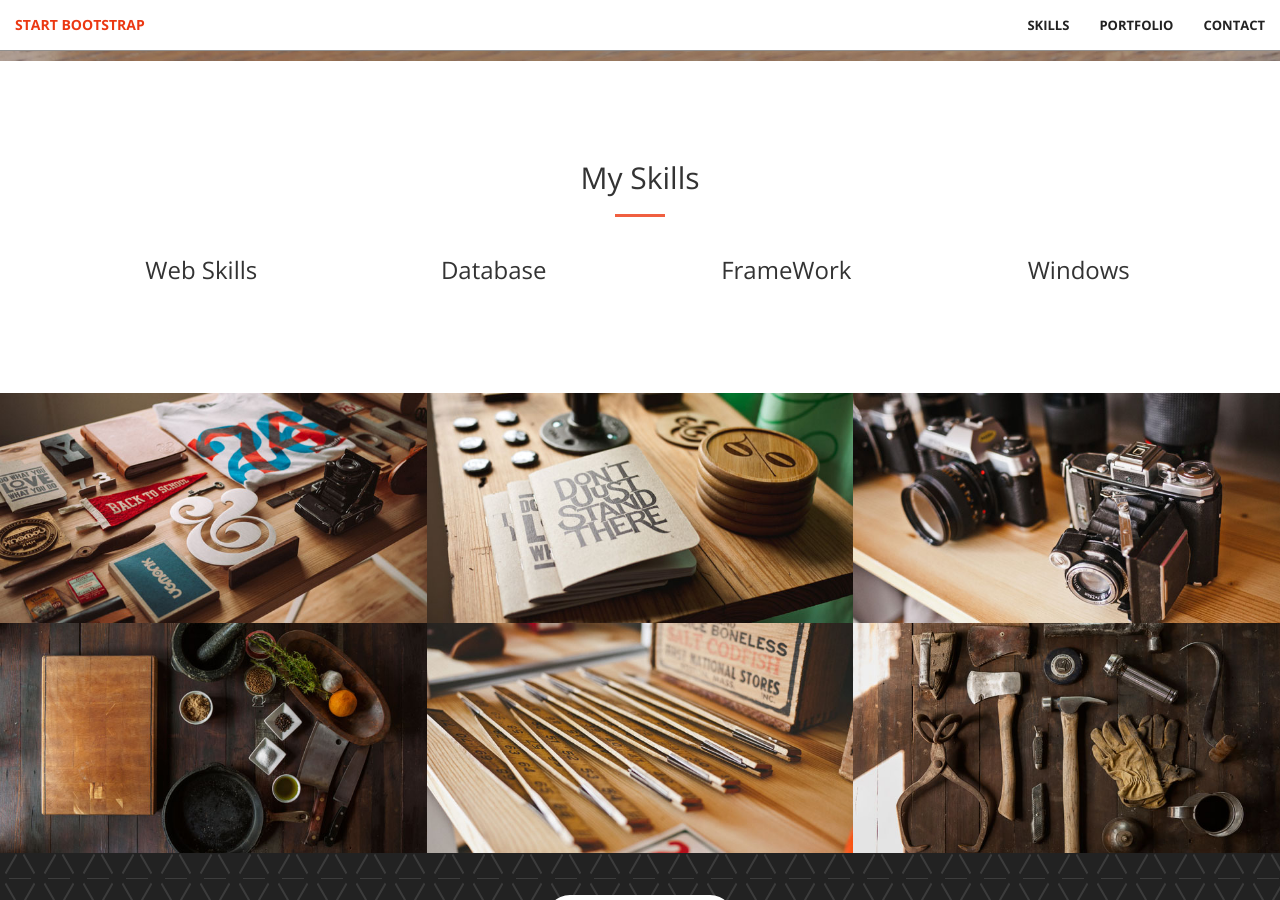
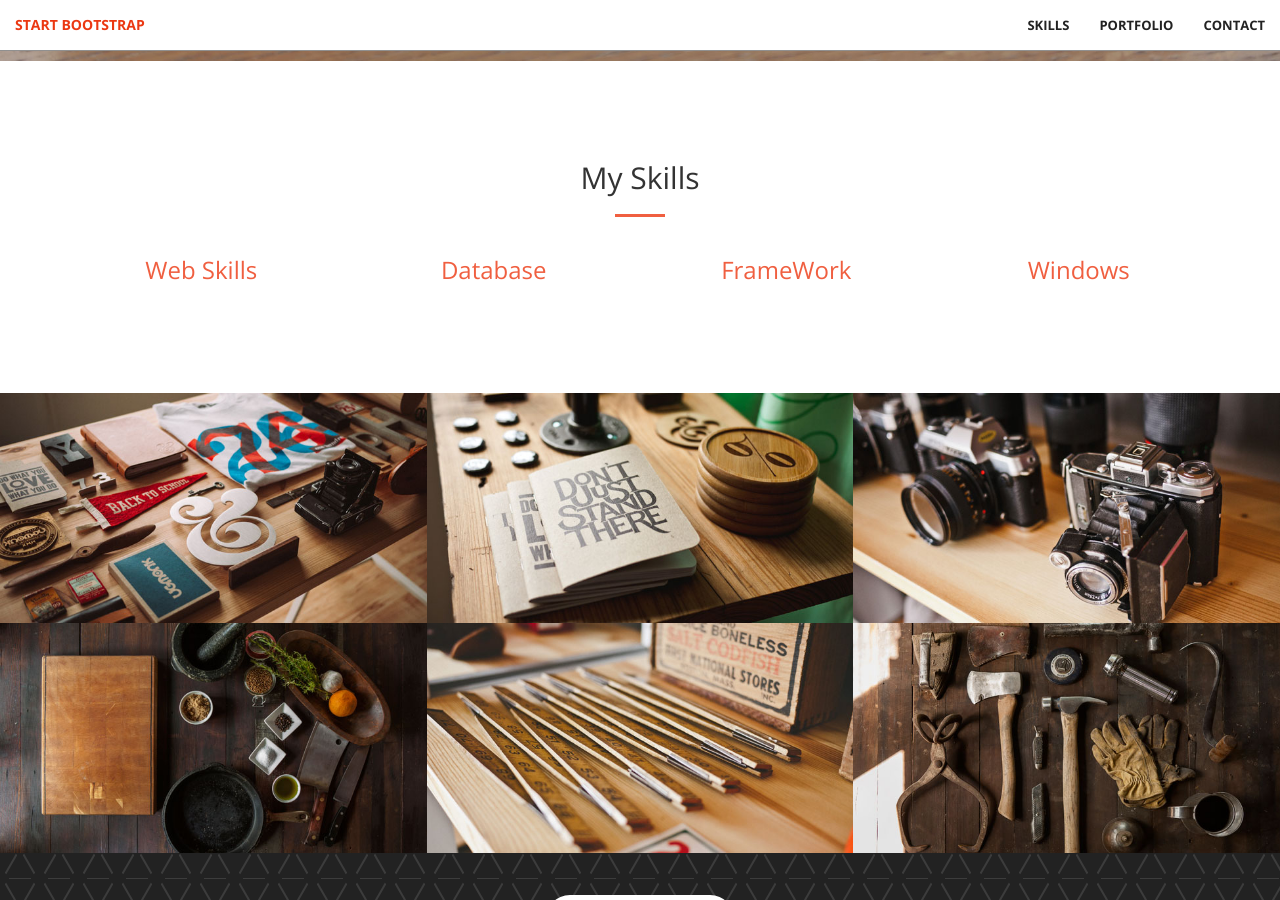
Before and after one commit to OhGyeongtaek/ohgyeongtaek.github.io, a Jekyll site: the page built from index.html, in a window 1280 px wide and 900 px high, scrolled down 839 px. Built offline with Jekyll 4.4.1, drawn with Linux system fonts in a browser that asks for light colours.

Commit message:
update skills page css

```diff
--- a/css/main_page.css
+++ b/css/main_page.css
@@ -3,3 +3,7 @@
     background : url('/img/patten1.png');
 }
 aside{ padding:0; }
+
+.service-box h3{
+    color:#F05F40;
+}
```
